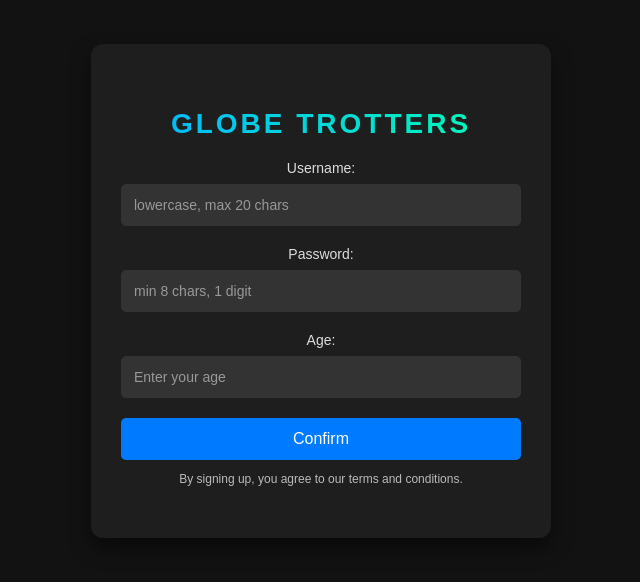
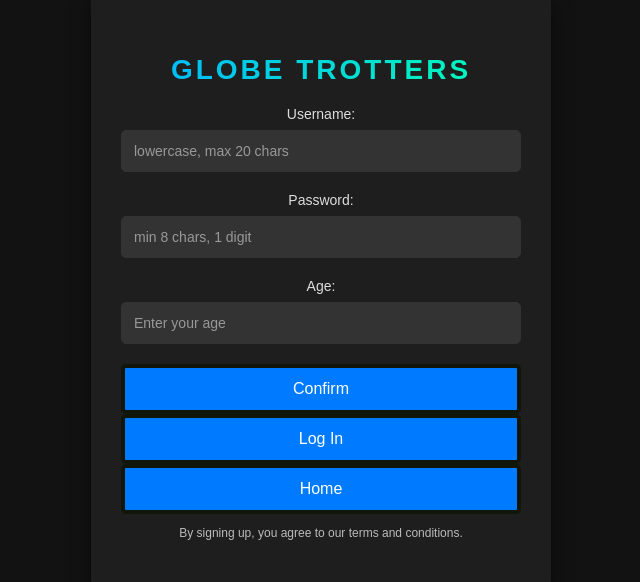
Before and after one commit to bhavanisankardavuluri10/NASA_SPACE_APPS_CHALLANGE, a website: page signUp.html in a window 1280 px wide. Shown: the part 109-691 px from the top of the page, without its empty margins (319-959 px from the left). Drawn offline with Linux system fonts and the light colour scheme.

Commit message:
Update signUp.html
added home and log in nav button

```diff
--- a/signUp.html
+++ b/signUp.html
@@ -71,7 +71,7 @@
         .center button {
             background-color: #007bff;
             color: #fff;
-            border: none;
+            border:4px solid rgb(16, 22, 10);
             border-radius: 5px;
             padding: 12px;
             width: 100%;
@@ -110,10 +110,28 @@
             <label for="age">Age:</label>
             <input type="text" id="age" name="age" required placeholder="Enter your age">
 
-            <button type="submit">Confirm</button>
+
+
+
+            <div class="button_container">
+                <button type="submit">Confirm</button>
+                <button id="login" type="button">Log In</button>
+                <button id="Home" type="button">Home</button>
+            </div>
             <p>By signing up, you agree to our terms and conditions.</p>
         </form>
+
     </div>
+    <script>
+        document.getElementById("login").addEventListener('click',function()
+    {
+        window.location.href = '/login.html';
+    })
+    document.getElementById("Home").addEventListener('click',function()
+    {
+        window.location.href = '/index.html';
+    })
+    </script>
 
     <script src="signup.js"></script>
 </body>
```
